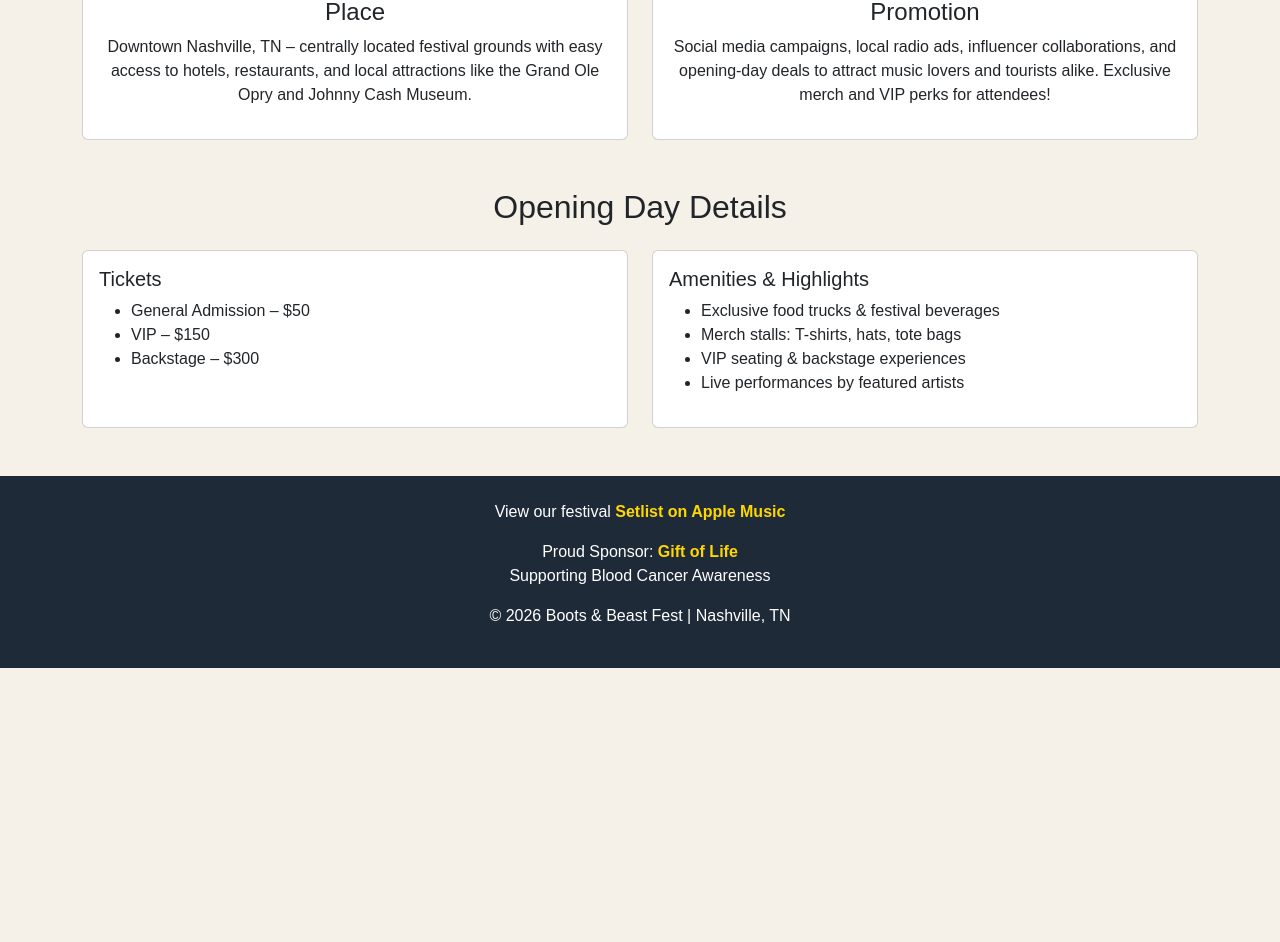
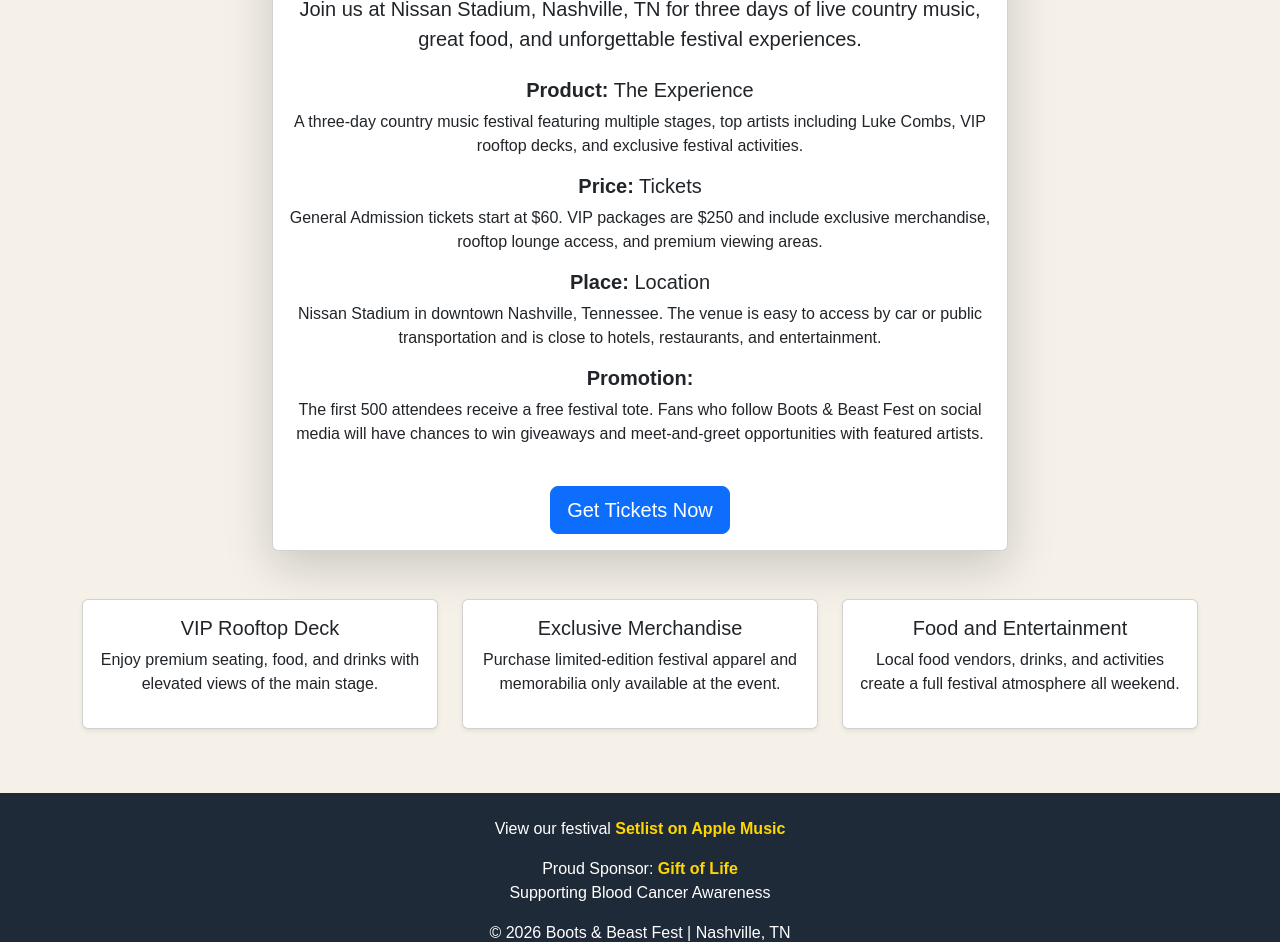
Before and after one commit to scash15-hub/Boots-Beats-Fest, a plain HTML site: page promotion.html in a window 1280 px wide. Shown: the part 756-1698 px from the top of the page. Before the commit the page ends 1424 px from the top, so only its background shows below. Drawn offline with nearby package versions, Linux system fonts and the light colour scheme.

Commit message:
almost done

```diff
--- a/promotion.html
+++ b/promotion.html
@@ -3,7 +3,7 @@
   <head>
     <meta charset="UTF-8" />
     <meta name="viewport" content="width=device-width, initial-scale=1.0" />
-    <title>Boots & Beast Fest | Opening Game Promotion</title>
+    <title>Boots & Beast Fest | Opening Day Promotion</title>
 
     <!-- BOOTSTRAP -->
     <link
@@ -23,13 +23,8 @@
       </a>
 
       <ul class="nav ms-auto">
-        <li class="nav-item">
-          <a class="nav-link" href="city.html">City Info</a>
-        </li>
-        <li class="nav-item">
-          <a class="nav-link" href="travel.html">Travel</a>
-        </li>
-
+        <li class="nav-item"><a class="nav-link" href="city.html">City Info</a></li>
+        <li class="nav-item"><a class="nav-link" href="travel.html">Travel</a></li>
         <li class="nav-item dropdown-hover">
           <a class="nav-link" href="#">Line Up ▼</a>
           <ul>
@@ -38,116 +33,114 @@
             <li><a href="night3.html">Night 3</a></li>
           </ul>
         </li>
-
-        <li class="nav-item">
-          <a class="nav-link" href="store.html">Team Store</a>
-        </li>
-
+        <li class="nav-item"><a class="nav-link" href="store.html">Merch Store</a></li>
         <li class="nav-item">
           <a class="nav-link active" href="promotion.html">Opening Day Promo</a>
         </li>
-        <li class="nav-item">
-          <a class="nav-link" href="final.html">Final Summation</a>
-        </li>
-        <li class="nav-item">
-          <a class="nav-link" href="contact.html">Contact</a>
-        </li>
+        <li class="nav-item"><a class="nav-link" href="final.html">Final Summation</a></li>
+        <li class="nav-item"><a class="nav-link" href="contact.html">Contact</a></li>
       </ul>
     </nav>
 
-    <!-- PROMOTION HEADER -->
-    <section class="container my-5 text-center">
-      <h1 class="mb-3">Join Us at Boots & Beast Fest!</h1>
+    <!-- PROMOTION SECTION -->
+    <div class="container my-5">
+      <div class="row justify-content-center">
+        <div class="col-md-10 col-lg-8">
+          <div class="card text-center shadow-lg">
+
+            <img src="mascot.png" class="img-fluid w-50 mx-auto d-block p-3" alt="Festival Mascot">
+
+            <div class="card-body">
+              <h1 class="card-title display-5">Boots & Beast Fest 2026</h1>
               <p class="lead">
-        Nashville, TN – Experience live music like never before! Come see your favorite artists, enjoy local food, and grab exclusive festival merch. Don’t miss opening day!
+                Join us at <strong>Nissan Stadium, Nashville, TN</strong> for three days of live country music,
+                great food, and unforgettable festival experiences.
               </p>
-      <img src="athlete.png" alt="Featured Artist" class="img-fluid my-3" style="max-height:300px;">
-    </section>
 
-    <!-- 4 P's MARKETING MIX -->
-    <section class="container my-5">
-      <h2 class="text-center mb-4">The 4 P's of Marketing Mix</h2>
-      <div class="row g-4">
-        <div class="col-md-6">
-          <div class="card h-100 text-center p-3">
-            <h4>Product</h4>
+              <!-- PRODUCT -->
+              <h5 class="mt-4"><strong>Product:</strong> The Experience</h5>
               <p>
-              Boots & Beast Fest – A live music festival featuring country roots combined with high-energy modern performances. Enjoy VIP experiences, backstage passes, and exclusive merch.
+                A three-day country music festival featuring multiple stages, top artists including Luke Combs,
+                VIP rooftop decks, and exclusive festival activities.
               </p>
+
+              <!-- PRICE -->
+              <h5 class="mt-3"><strong>Price:</strong> Tickets</h5>
+              <p>
+                General Admission tickets start at $60.
+                VIP packages are $250 and include exclusive merchandise, rooftop lounge access,
+                and premium viewing areas.
+              </p>
+
+              <!-- PLACE -->
+              <h5 class="mt-3"><strong>Place:</strong> Location</h5>
+              <p>
+                Nissan Stadium in downtown Nashville, Tennessee.
+                The venue is easy to access by car or public transportation and is close to hotels,
+                restaurants, and entertainment.
+              </p>
+
+              <!-- PROMOTION -->
+              <h5 class="mt-3"><strong>Promotion:</strong></h5>
+              <p>
+                The first 500 attendees receive a free festival tote.
+                Fans who follow Boots & Beast Fest on social media will have chances to win giveaways
+                and meet-and-greet opportunities with featured artists.
+              </p>
+
+              <a href="#" class="btn btn-primary btn-lg mt-4">Get Tickets Now</a>
             </div>
           </div>
-        <div class="col-md-6">
-          <div class="card h-100 text-center p-3">
-            <h4>Price</h4>
-            <p>
-              Ticket Tiers:<br>
-              General Admission – $50<br>
-              VIP – $150<br>
-              Backstage – $300<br>
-              Affordable options ensure everyone can join the fun!
-            </p>
         </div>
       </div>
-        <div class="col-md-6">
-          <div class="card h-100 text-center p-3">
-            <h4>Place</h4>
+
+      <!-- ADDITIONAL HIGHLIGHTS -->
+      <div class="row text-center mt-5">
+        <div class="col-md-4 mb-3">
+          <div class="card h-100 shadow-sm">
+            <div class="card-body">
+              <h5>VIP Rooftop Deck</h5>
               <p>
-              Downtown Nashville, TN – centrally located festival grounds with easy access to hotels, restaurants, and local attractions like the Grand Ole Opry and Johnny Cash Museum.
-            </p>
-          </div>
-        </div>
-        <div class="col-md-6">
-          <div class="card h-100 text-center p-3">
-            <h4>Promotion</h4>
-            <p>
-              Social media campaigns, local radio ads, influencer collaborations, and opening-day deals to attract music lovers and tourists alike. Exclusive merch and VIP perks for attendees!
+                Enjoy premium seating, food, and drinks with elevated views of the main stage.
               </p>
             </div>
           </div>
         </div>
-    </section>
 
-    <!-- TICKET AND AMENITIES -->
-    <section class="container my-5">
-      <h2 class="text-center mb-4">Opening Day Details</h2>
-      <div class="row g-4 justify-content-center">
-        <div class="col-md-6">
-          <div class="card h-100 p-3">
-            <h5>Tickets</h5>
-            <ul>
-              <li>General Admission – $50</li>
-              <li>VIP – $150</li>
-              <li>Backstage – $300</li>
-            </ul>
-          </div>
-        </div>
-        <div class="col-md-6">
-          <div class="card h-100 p-3">
-            <h5>Amenities & Highlights</h5>
-            <ul>
-              <li>Exclusive food trucks & festival beverages</li>
-              <li>Merch stalls: T-shirts, hats, tote bags</li>
-              <li>VIP seating & backstage experiences</li>
-              <li>Live performances by featured artists</li>
-            </ul>
+        <div class="col-md-4 mb-3">
+          <div class="card h-100 shadow-sm">
+            <div class="card-body">
+              <h5>Exclusive Merchandise</h5>
+              <p>
+                Purchase limited-edition festival apparel and memorabilia only available at the event.
+              </p>
             </div>
           </div>
         </div>
-    </section>
+
+        <div class="col-md-4 mb-3">
+          <div class="card h-100 shadow-sm">
+            <div class="card-body">
+              <h5>Food and Entertainment</h5>
+              <p>
+                Local food vendors, drinks, and activities create a full festival atmosphere all weekend.
+              </p>
+            </div>
+          </div>
+        </div>
+      </div>
+    </div>
 
     <!-- FOOTER -->
     <footer class="footer mt-5 text-center p-4">
       <p>
         View our festival
-        <a href="https://music.apple.com/us/home" target="_blank">
-          Setlist on Apple Music
-        </a>
+        <a href="https://music.apple.com/us/home" target="_blank">Setlist on Apple Music</a>
       </p>
 
       <p>
         Proud Sponsor:
-        <a href="https://www.giftoflife.org/" target="_blank">Gift of Life</a
-        ><br />
+        <a href="https://www.giftoflife.org/" target="_blank">Gift of Life</a><br>
         Supporting Blood Cancer Awareness
       </p>
 
```
Also changed, not shown: index.html (+20 -20 lines), store.html (+9 -26 lines), boot.jpeg (added), citycenter.jpeg (added), froth.jpeg (added), hat.jpeg (added), mascot.png (added). Lines whose indentation alone changed are shown as unchanged.
